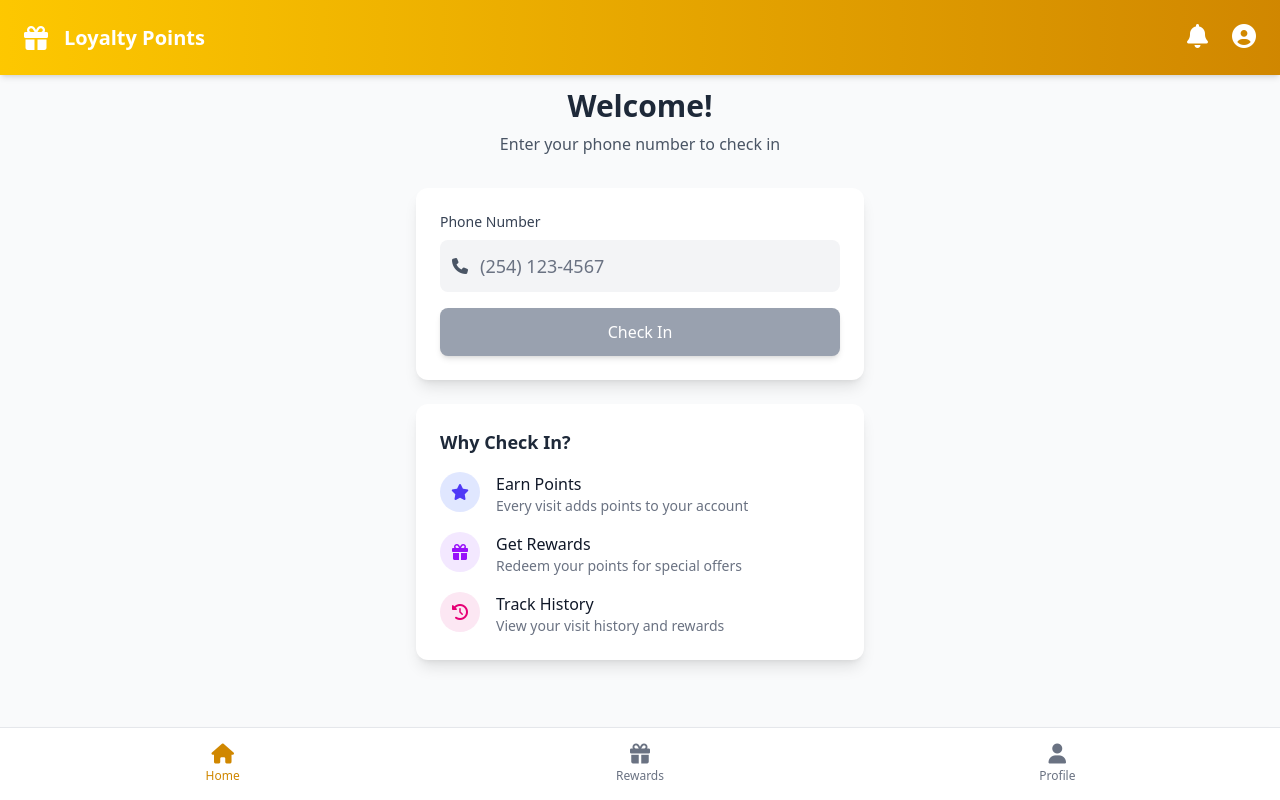
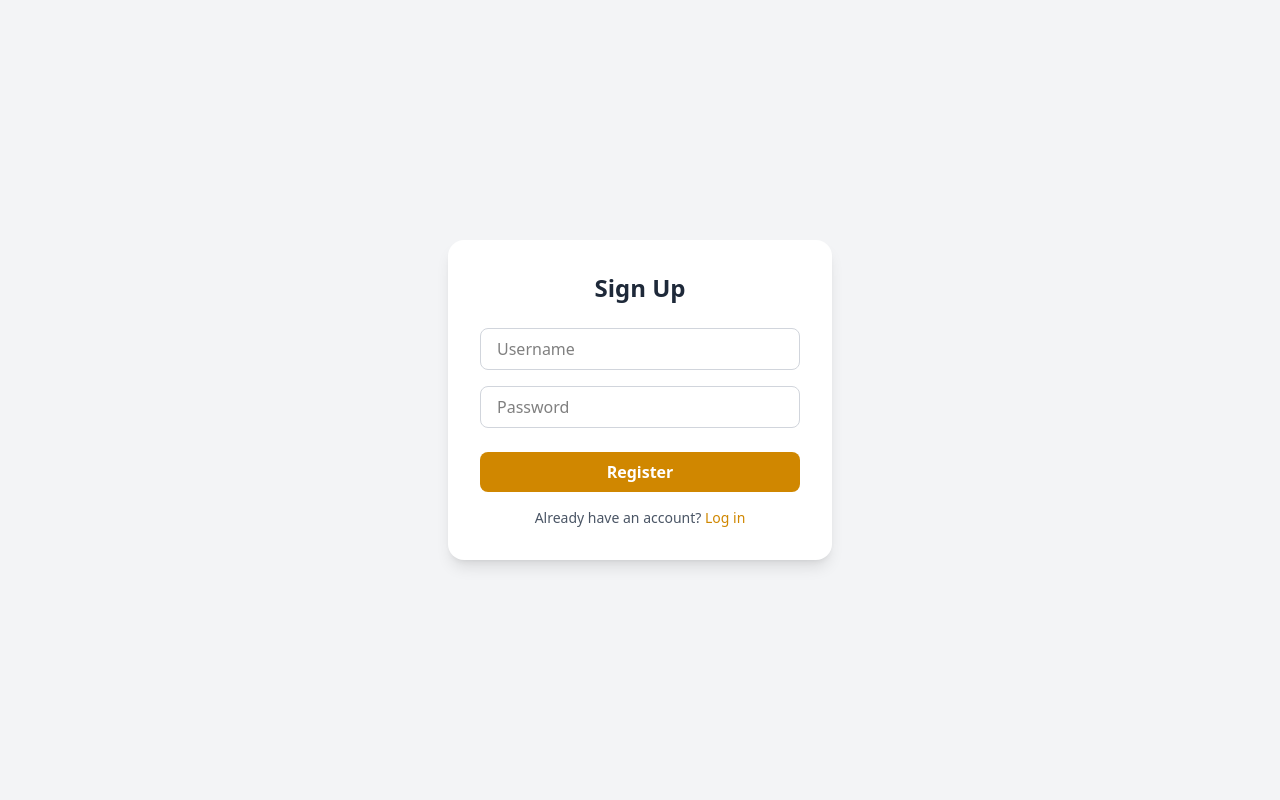
Before and after one commit to shedrack-okunda/LoyaltyLink-Points, a React (Vite) app in the folder loyaltypoints/: page /signup in a window 1280 px wide. Built offline with nearby package versions, Linux system fonts and the light colour scheme; the HTML template or start-up script is replaced by a standard one.

Commit message:
added login, logout, andsignup pages, added routes for navigation too

```diff
--- a/loyaltypoints/package.json
+++ b/loyaltypoints/package.json
@@ -14,6 +14,7 @@
     "@tailwindcss/vite": "^4.1.7",
     "react": "^19.1.0",
     "react-dom": "^19.1.0",
+    "react-router-dom": "^7.6.1",
     "tailwindcss": "^4.1.7"
   },
   "devDependencies": {
--- a/loyaltypoints/src/App.jsx
+++ b/loyaltypoints/src/App.jsx
@@ -1,18 +1,19 @@
-// The exported code uses Tailwind CSS. Install Tailwind CSS in your dev environment to ensure all styles work.
-
 import React from "react";
+import { BrowserRouter as Router, Routes, Route } from "react-router-dom";
 import { Navbar } from "./components/Navbar";
 import { Home } from "./pages/Home";
+import LoginPage from "./pages/LoginPage";
+import SignupPage from "./pages/SignupPage";
 
 const App = () => {
   return (
-    <div className="bg-gray-50 min-h-screen flex flex-col relative">
-      {/* Nav Bar */}
-      <Navbar />
-
-      {/* Main Content */}
-      <Home />
-    </div>
+    <Router>
+      <Routes>
+        <Route path="/login" element={<LoginPage />} />
+        <Route path="/signup" element={<SignupPage />} />
+        <Route path="/home" element={<Home />} />
+      </Routes>
+    </Router>
   );
 };
 
--- a/loyaltypoints/src/pages/Home.jsx
+++ b/loyaltypoints/src/pages/Home.jsx
@@ -1,4 +1,7 @@
 import React, { useState } from "react";
+import { useLocation } from "react-router-dom";
+import { Navbar } from "../components/Navbar";
+import { Logout } from "./LogoutPage";
 
 export const Home = () => {
   const [currentPoints, setCurrentPoints] = useState(7);
@@ -8,6 +11,8 @@ export const Home = () => {
   const [isCheckedIn, setIsCheckedIn] = useState(false);
   const [showConfetti, setShowConfetti] = useState(false);
   const [activeTab, setActiveTab] = useState("home");
+  const { state } = useLocation();
+  const username = state?.user?.username || "Guest";
 
   // Mock visit history data
   const visitHistory = [
@@ -19,6 +24,15 @@ export const Home = () => {
     { date: "Apr 19, 2025", time: "01:15 PM", points: 1 },
     { date: "Apr 12, 2025", time: "11:00 AM", points: 1 },
   ];
+
+  const abbreviateName = (username) => {
+    return username
+      .split(" ")
+      .map((word) => word[0].toUpperCase())
+      .join("");
+  };
+
+  const userAbbreviation = abbreviateName(username);
 
   const handlePhoneChange = (e) => {
     const value = e.target.value.replace(/\D/g, "");
@@ -42,16 +56,16 @@ export const Home = () => {
     )}-${phoneNumber.slice(6, 10)}`;
   };
 
-  const handleCheckIn = () => {
+  const handleCheckIn = async () => {
     if (phoneNumber.length === 10) {
       setIsCheckedIn(true);
 
-      // Simulate adding a point
+      // Simulate adding a point locally first
       const newPoints = currentPoints + 1;
       setCurrentPoints(newPoints);
       setTotalVisits(totalVisits + 1);
 
-      // Check if reward is earned (10 points)
+      // Check for reward condition locally
       if (newPoints >= 10) {
         setRewardEarned(true);
         setShowConfetti(true);
@@ -71,7 +85,9 @@ export const Home = () => {
   };
 
   return (
-    <>
+    <div className="bg-gray-50 min-h-screen flex flex-col relative">
+      <Navbar />
+
       <div className="flex-1 pt-16 pb-16">
         {activeTab === "home" && (
           <div className="px-4 py-6">
@@ -403,10 +419,12 @@ export const Home = () => {
             <div className="bg-white rounded-xl shadow-lg p-6 mb-6">
               <div className="flex items-center mb-6">
                 <div className="h-20 w-20 bg-gradient-to-r from-yellow-400 to-yellow-600 rounded-full flex items-center justify-center text-white text-2xl font-bold">
-                  SOB
+                  {userAbbreviation}
                 </div>
                 <div className="ml-4">
-                  <h2 className="text-xl font-bold text-gray-800">Sheddy </h2>
+                  <h2 className="text-xl font-bold text-gray-800">
+                    {username}
+                  </h2>
                   <p className="text-gray-600">(254) 123-4567</p>
                   <p className="text-sm text-gray-500">
                     Member since January 2025
@@ -463,25 +481,7 @@ export const Home = () => {
                   <i className="fas fa-chevron-right text-gray-400"></i>
                 </div>
 
-                <div className="flex items-center justify-between p-3 bg-gray-50 rounded-lg cursor-pointer">
-                  <div className="flex items-center">
-                    <i className="fas fa-lock text-yellow-600 mr-3"></i>
-                    <span className="text-gray-800">Privacy Settings</span>
-                  </div>
-                  <i className="fas fa-chevron-right text-gray-400"></i>
-                </div>
-
-                <div className="flex items-center justify-between p-3 bg-gray-50 rounded-lg cursor-pointer">
-                  <div className="flex items-center">
-                    <i className="fas fa-question-circle text-yellow-600 mr-3"></i>
-                    <span className="text-gray-800">Help & Support</span>
-                  </div>
-                  <i className="fas fa-chevron-right text-gray-400"></i>
-                </div>
-
-                <button className="w-full py-3 px-4 mt-2 bg-red-100 text-red-600 font-medium rounded-lg hover:bg-red-200 transition-all duration-200 !rounded-button">
-                  Sign Out
-                </button>
+                <Logout />
               </div>
             </div>
           </div>
@@ -532,6 +532,6 @@ export const Home = () => {
           <span className="text-xs">Profile</span>
         </button>
       </div>
-    </>
+    </div>
   );
 };
--- /dev/null
+++ b/loyaltypoints/src/pages/LoginPage.jsx
@@ -0,0 +1,71 @@
+import React, { useState } from "react";
+import { useNavigate } from "react-router-dom";
+
+function LoginPage() {
+  const [username, setUsername] = useState("");
+  const [password, setPassword] = useState("");
+  const navigate = useNavigate();
+
+  const handleLogin = async (e) => {
+    e.preventDefault();
+    const res = await fetch("http://localhost:5000/login", {
+      method: "POST",
+      headers: { "Content-Type": "application/json" },
+      body: JSON.stringify({ username, password }),
+    });
+
+    const data = await res.json();
+    if (res.ok) {
+      navigate("/home", { state: { user: data.user } });
+    } else {
+      alert(data.message);
+    }
+  };
+
+  return (
+    <div className="flex items-center justify-center min-h-screen bg-gray-100 px-4">
+      <form
+        onSubmit={handleLogin}
+        className="bg-white p-8 rounded-2xl shadow-lg w-full max-w-sm"
+      >
+        <h2 className="text-2xl font-bold mb-6 text-center text-gray-800">
+          Login
+        </h2>
+
+        <input
+          type="text"
+          value={username}
+          onChange={(e) => setUsername(e.target.value)}
+          placeholder="Username"
+          required
+          className="w-full px-4 py-2 mb-4 border border-gray-300 rounded-lg focus:outline-none focus:ring-2 focus:ring-blue-500"
+        />
+
+        <input
+          type="password"
+          value={password}
+          onChange={(e) => setPassword(e.target.value)}
+          placeholder="Password"
+          required
+          className="w-full px-4 py-2 mb-6 border border-gray-300 rounded-lg focus:outline-none focus:ring-2 focus:ring-blue-500"
+        />
+
+        <button
+          type="submit"
+          className="w-full bg-yellow-600 hover:bg-yellow-700 text-white font-semibold py-2 rounded-lg transition duration-300"
+        >
+          Login
+        </button>
+
+        <p className="mt-4 text-sm text-center text-gray-600">
+          Don’t have an account?{" "}
+          <a href="/signup" className="text-yellow-600 hover:underline">
+            Sign up
+          </a>
+        </p>
+      </form>
+    </div>
+  );
+}
+
+export default LoginPage;
--- /dev/null
+++ b/loyaltypoints/src/pages/LogoutPage.jsx
@@ -0,0 +1,28 @@
+import { useNavigate } from "react-router-dom";
+
+export const Logout = () => {
+  const navigate = useNavigate();
+
+  const handleLogout = async () => {
+    try {
+      await fetch("http://localhost:5000/logout", {
+        method: "POST",
+        headers: { "Content-Type": "application/json" },
+      });
+
+      // Redirect to login page
+      navigate("/login");
+    } catch (err) {
+      console.error("Logout failed", err);
+    }
+  };
+
+  return (
+    <button
+      onClick={handleLogout}
+      className="w-full py-3 px-4 mt-2 bg-red-100 text-red-600 font-medium rounded-lg hover:bg-red-200 transition-all duration-200 !rounded-button"
+    >
+      Sign Out
+    </button>
+  );
+};
--- /dev/null
+++ b/loyaltypoints/src/pages/SignupPage.jsx
@@ -0,0 +1,71 @@
+import React, { useState } from "react";
+import { useNavigate } from "react-router-dom";
+
+function SignupPage() {
+  const [username, setUsername] = useState("");
+  const [password, setPassword] = useState("");
+  const navigate = useNavigate();
+
+  const handleSignup = async (e) => {
+    e.preventDefault();
+    const res = await fetch("http://localhost:5000/signup", {
+      method: "POST",
+      headers: { "Content-Type": "application/json" },
+      body: JSON.stringify({ username, password }),
+    });
+
+    const data = await res.json();
+    if (res.ok) {
+      navigate("/home", { state: { user: data.user } });
+    } else {
+      alert(data.message);
+    }
+  };
+
+  return (
+    <div className="flex items-center justify-center min-h-screen bg-gray-100 px-4">
+      <form
+        onSubmit={handleSignup}
+        className="bg-white p-8 rounded-2xl shadow-lg w-full max-w-sm"
+      >
+        <h2 className="text-2xl font-bold mb-6 text-center text-gray-800">
+          Sign Up
+        </h2>
+
+        <input
+          type="text"
+          value={username}
+          onChange={(e) => setUsername(e.target.value)}
+          placeholder="Username"
+          required
+          className="w-full px-4 py-2 mb-4 border border-gray-300 rounded-lg focus:outline-none focus:ring-2 focus:ring-blue-500"
+        />
+
+        <input
+          type="password"
+          value={password}
+          onChange={(e) => setPassword(e.target.value)}
+          placeholder="Password"
+          required
+          className="w-full px-4 py-2 mb-6 border border-gray-300 rounded-lg focus:outline-none focus:ring-2 focus:ring-blue-500"
+        />
+
+        <button
+          type="submit"
+          className="w-full bg-yellow-600 hover:bg-yellow-700 text-white font-semibold py-2 rounded-lg transition duration-300"
+        >
+          Register
+        </button>
+
+        <p className="mt-4 text-sm text-center text-gray-600">
+          Already have an account?{" "}
+          <a href="/login" className="text-yellow-600 hover:underline">
+            Log in
+          </a>
+        </p>
+      </form>
+    </div>
+  );
+}
+
+export default SignupPage;
```
Also changed, not shown: 1 other file (tests, documents, lock files or other folders).
